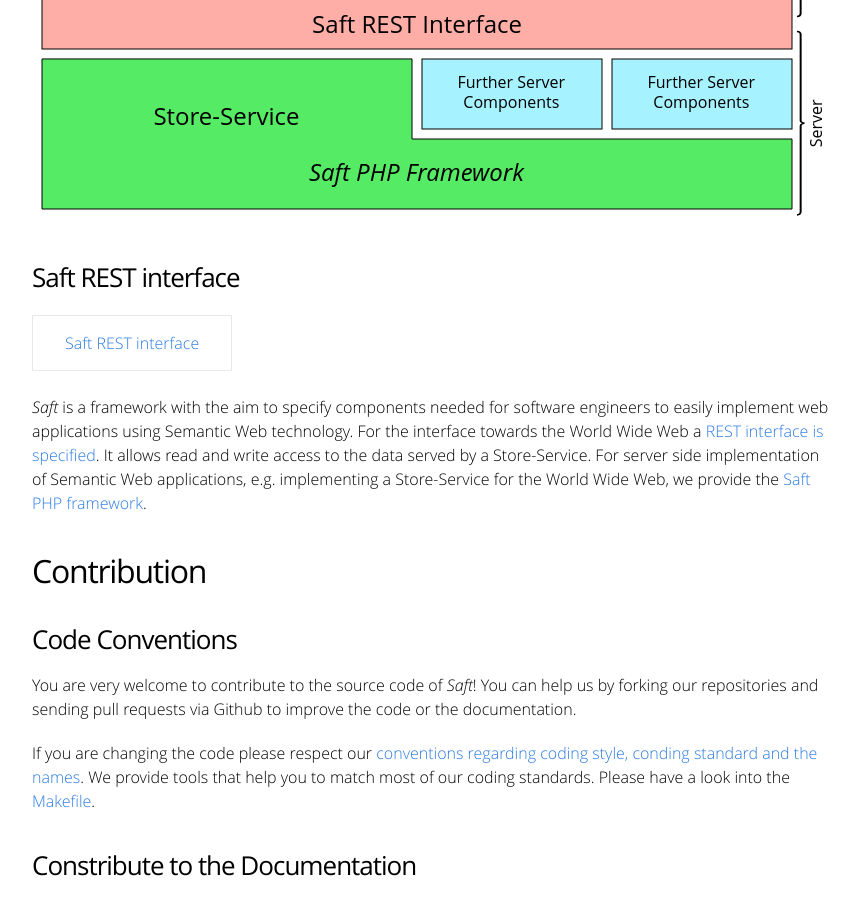
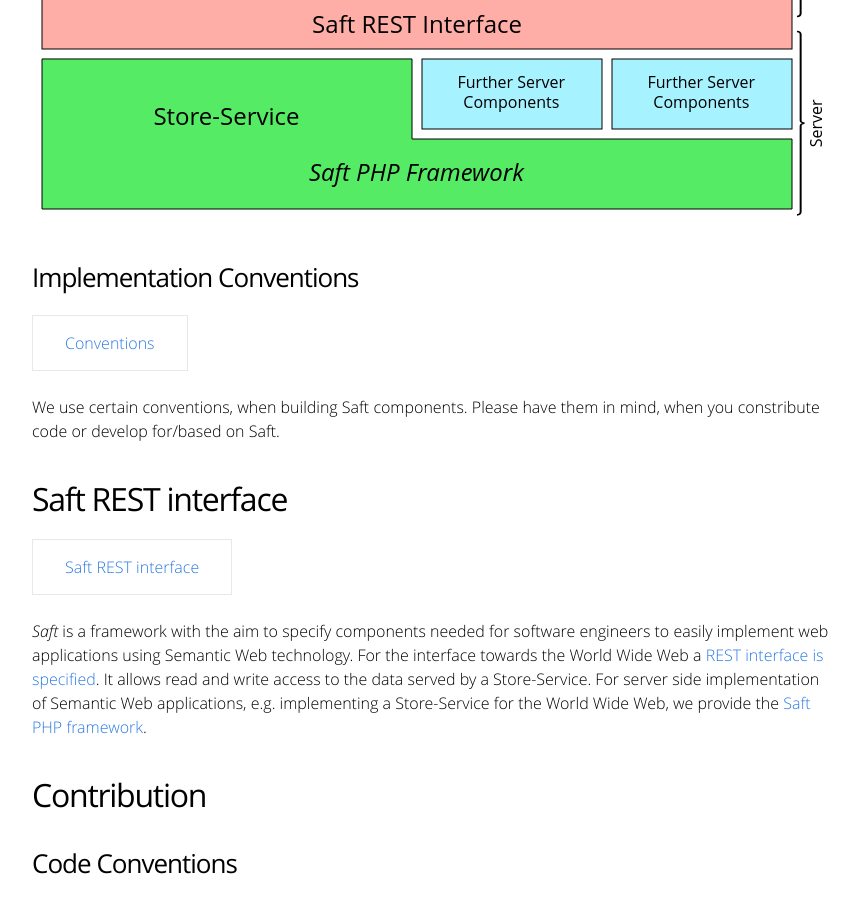
Before and after one commit to SaftIng/safting.github.io, a Jekyll site: the page built from doc/index.md, in a window 1280 px wide and 900 px high, scrolled down 703 px. Shown: the whole window, without its empty margins (208-1067 px from the left). Built offline with Jekyll 4.4.1, drawn with Linux system fonts in a browser that asks for light colours.

Commit message:
Update index.md

```diff
--- a/doc/index.md
+++ b/doc/index.md
@@ -18,7 +18,13 @@ The Saft PHP Framework consists of the *Saft Library* and the *Saft Skeleton App
 
 ![Structure of the whole Saft Framework](StructureOfSaft.svg)
 
-### Saft REST interface
+### Implementation Conventions
+
+<a class="btn" href="phpframework/implementation-conventions">Conventions</a>
+
+We use certain conventions, when building Saft components. Please have them in mind, when you constribute code or develop for/based on Saft.
+
+## Saft REST interface
 
 <a class="btn" href="restinterface">Saft REST interface</a>
 
```
